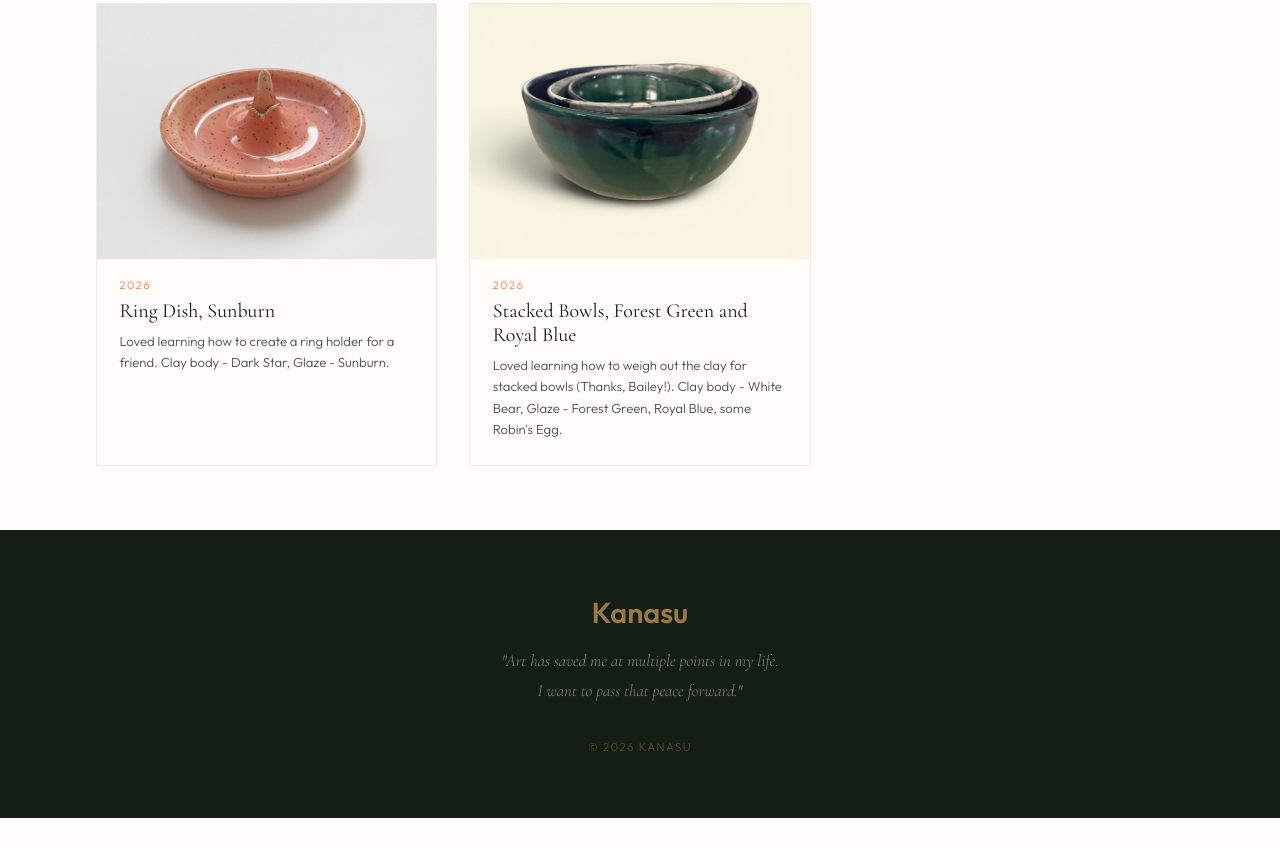
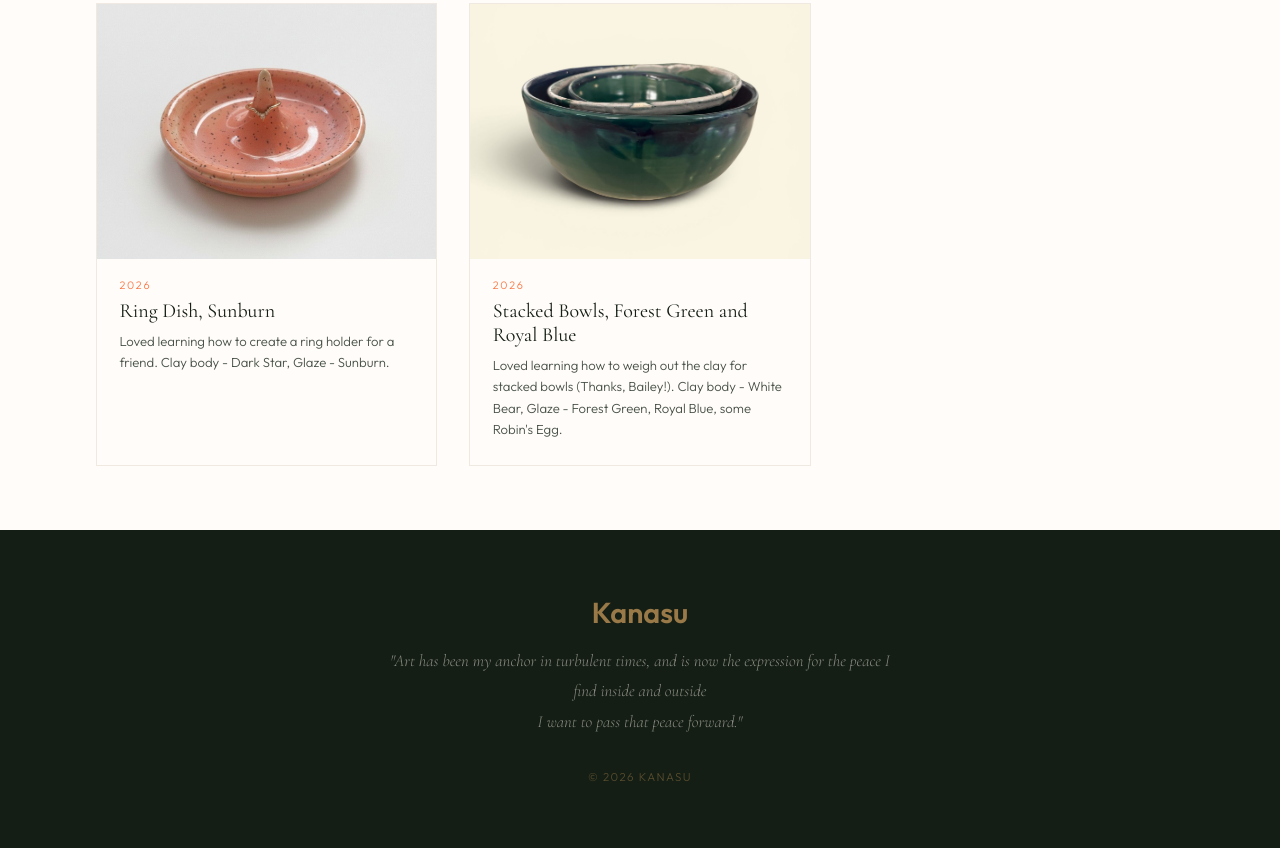
Before and after one commit to ranjanimv/ranjanimv.github.io, a plain HTML site: page index.html in a window 1280 px wide. Shown: the part 9300-10148 px from the top of the page. Before the commit the page ends 10118 px from the top, so only its background shows below. Drawn offline with nearby package versions, Linux system fonts and the light colour scheme.

Commit message:
Update index.html

```diff
--- a/index.html
+++ b/index.html
@@ -573,7 +573,8 @@ footer {
 
 <footer>
   <div class="footer-logo">Kanasu</div>
-  <p class="footer-quote">"Art has saved me at multiple points in my life.<br>I want to pass that peace forward."</p>
+  <p class="footer-quote">"Art has been my anchor in turbulent times, and is now the expression for the peace I find inside and outside
+  <br>I want to pass that peace forward."</p>
   <p class="footer-copy">&copy; 2026 Kanasu</p>
 </footer>
 
```
